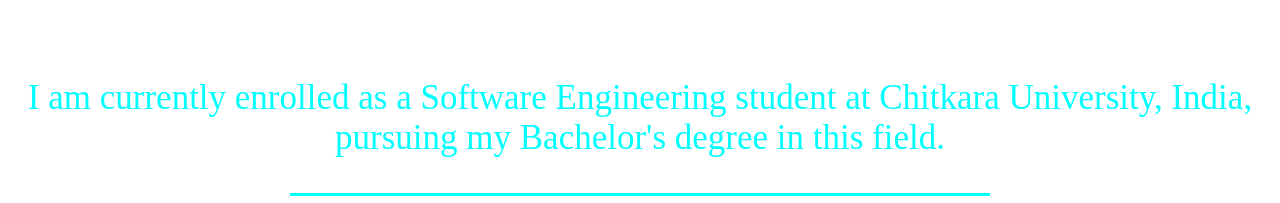
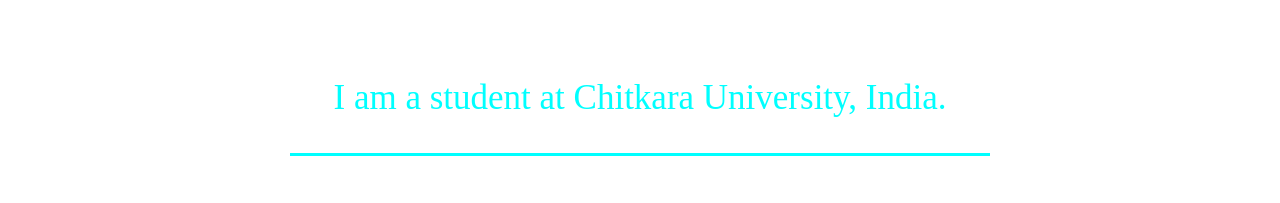
Before and after one commit to lakshyasainii/web, a plain HTML site: page Index.html in a window 1280 px wide. Shown: the part 500-703 px from the top of the page. Drawn offline with Linux system fonts and the light colour scheme.

Commit message:
Index.html

```diff
--- a/Index.html
+++ b/Index.html
@@ -24,7 +24,7 @@
 
     <img src="m.jpg" alt="Image not found" class="SecondImage">
 
-    <p class="Intro">I am currently enrolled as a Software Engineering student at Chitkara University, India, pursuing my Bachelor's degree in this field.</p>
+    <p class="Intro">I am a student at Chitkara University, India.</p>
     <hr class="line">
 
     <h1 class="heading">Here's what I have done so far</h1>
```
